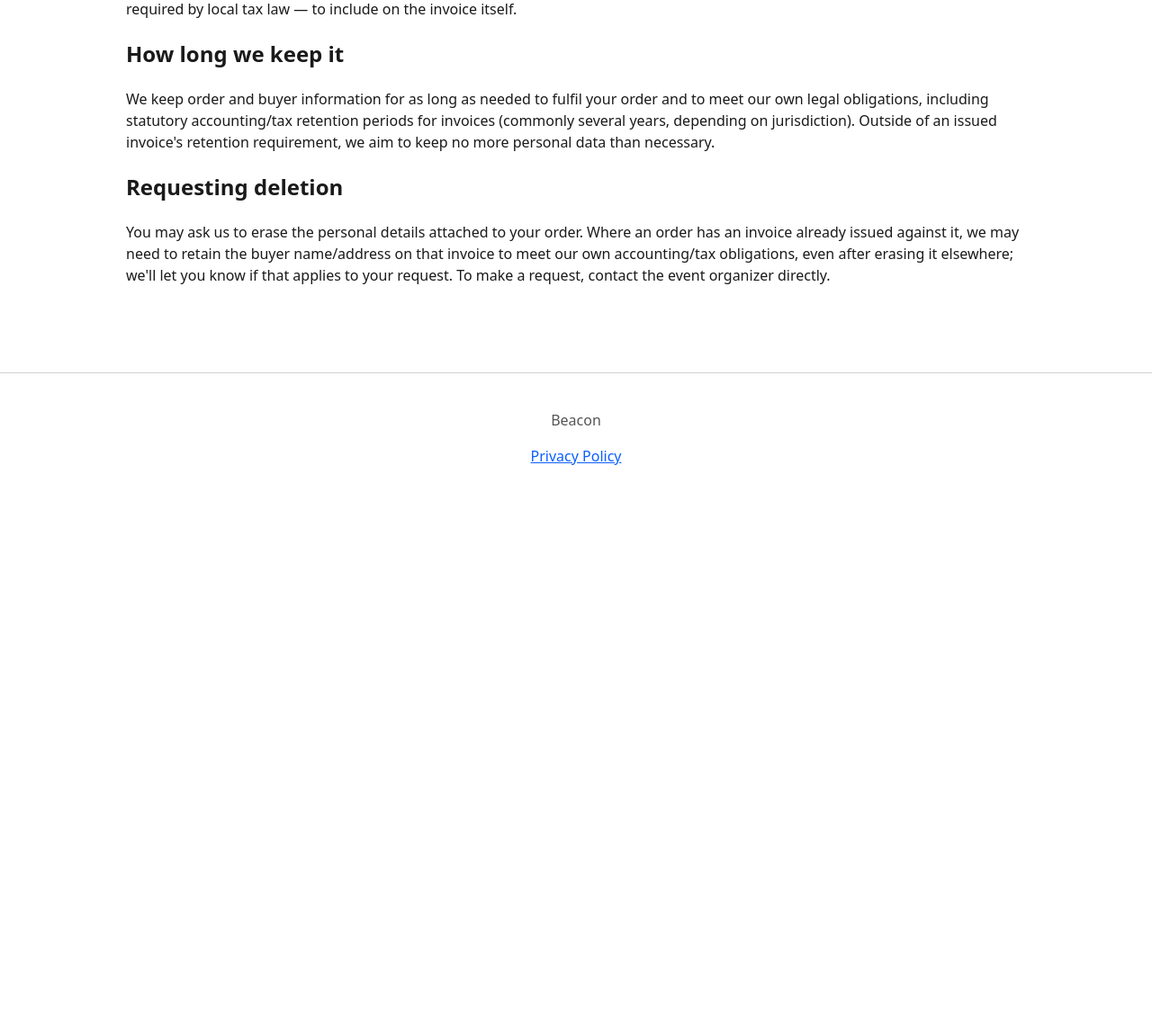
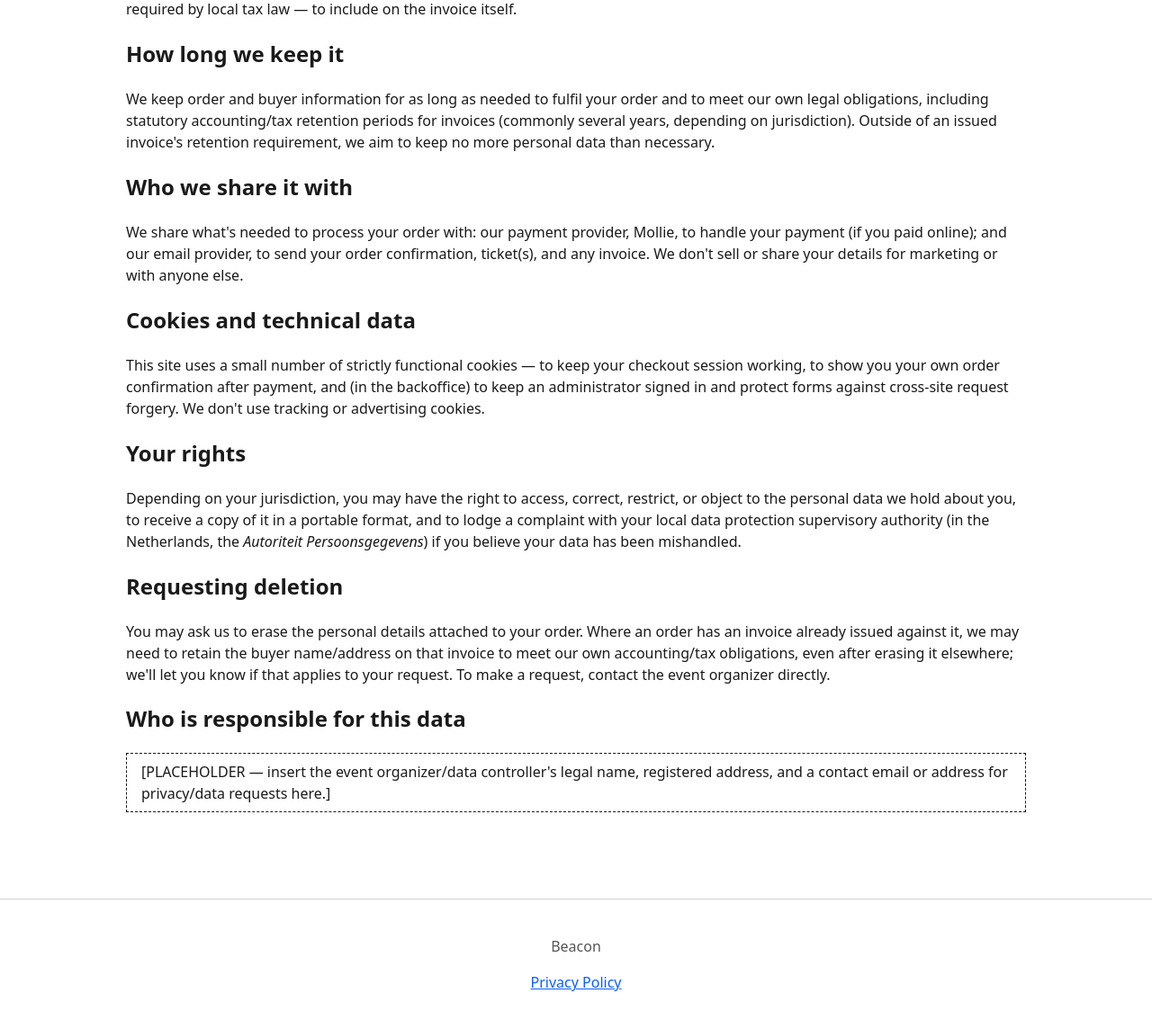
Before and after one commit to basmulder03/ticketing-system, a FastAPI app: page /privacy in a window 1280 px wide. Shown: the part 498-1642 px from the top of the page at 90% size. Before the commit the page ends 1015 px from the top, so only its background shows below. Run offline with FastAPI, Linux system fonts and the light colour scheme; parts of the project's set-up code (start-up, migrations or seed data) failed here and were passed over.

Commit message:
docs: fill out standard GDPR/AVG sections on the privacy policy placeholder
Adds the sections a real privacy policy needs but the Milestone 9
placeholder didn't yet cover: who data is shared with (Mollie for
payment, the event's SMTP provider for email — factually accurate
given this app's actual architecture, not invented), what cookies are
used and why (functional only: checkout session, order-confirmation
handoff, admin session/CSRF — no tracking), the standard GDPR data
subject rights beyond just erasure (access/rectification/restriction/
objection/portability, right to complain to a supervisory authority),
and a clearly-marked blank for the data controller's actual identity
and contact details.

Still explicitly placeholder content, not a real legal document: only
adds structurally standard, factually-grounded sections (what this
software actually does) — never invents an organization's legal name,
address, or contact details, which stay marked as blanks for the
operator to fill in. Does not change the existing top-of-page notice
or the surrounding "needs real legal review before launch" framing.

Co-Authored-By: Claude Sonnet 5 <noreply@anthropic.com>
Claude-Session: https://claude.ai/code/session_013aggXU5kkXquR6MAvs9rvE

```diff
--- a/app/templates/public/privacy_policy.html
+++ b/app/templates/public/privacy_policy.html
@@ -41,6 +41,29 @@
     requirement, we aim to keep no more personal data than necessary.
   </p>
 
+  <h2>Who we share it with</h2>
+  <p>
+    We share what's needed to process your order with: our payment provider, Mollie, to handle your
+    payment (if you paid online); and our email provider, to send your order confirmation, ticket(s),
+    and any invoice. We don't sell or share your details for marketing or with anyone else.
+  </p>
+
+  <h2>Cookies and technical data</h2>
+  <p>
+    This site uses a small number of strictly functional cookies — to keep your checkout session
+    working, to show you your own order confirmation after payment, and (in the backoffice) to keep
+    an administrator signed in and protect forms against cross-site request forgery. We don't use
+    tracking or advertising cookies.
+  </p>
+
+  <h2>Your rights</h2>
+  <p>
+    Depending on your jurisdiction, you may have the right to access, correct, restrict, or object to
+    the personal data we hold about you, to receive a copy of it in a portable format, and to lodge a
+    complaint with your local data protection supervisory authority (in the Netherlands, the
+    <em>Autoriteit Persoonsgegevens</em>) if you believe your data has been mishandled.
+  </p>
+
   <h2>Requesting deletion</h2>
   <p>
     You may ask us to erase the personal details attached to your order. Where an order has an
@@ -48,5 +71,11 @@
     to meet our own accounting/tax obligations, even after erasing it elsewhere; we'll let you know
     if that applies to your request. To make a request, contact the event organizer directly.
   </p>
+
+  <h2>Who is responsible for this data</h2>
+  <p role="note" style="border: 1px dashed; padding: 0.5em 1em;">
+    [PLACEHOLDER &mdash; insert the event organizer/data controller's legal name, registered
+    address, and a contact email or address for privacy/data requests here.]
+  </p>
 </section>
 {% endblock %}
```
